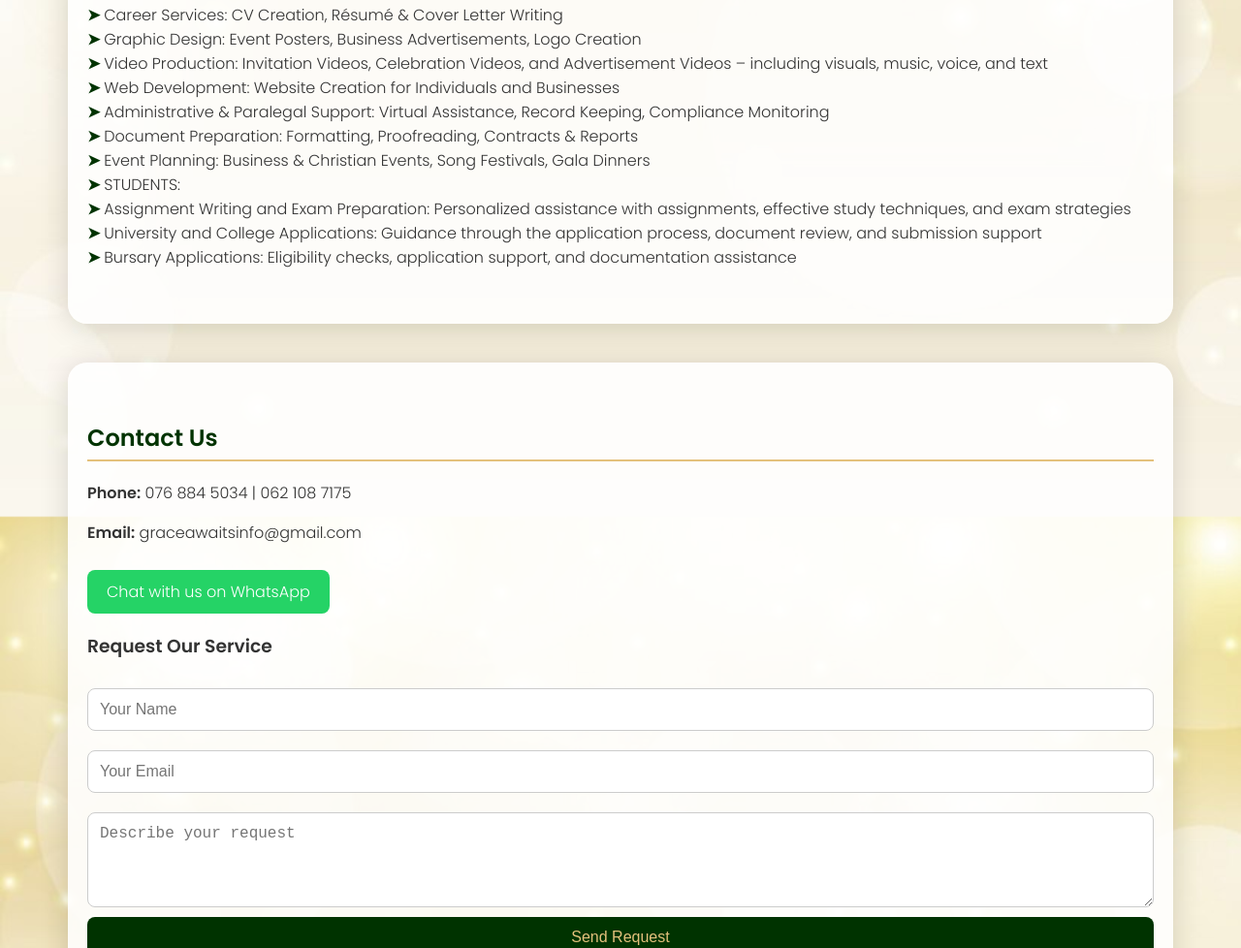
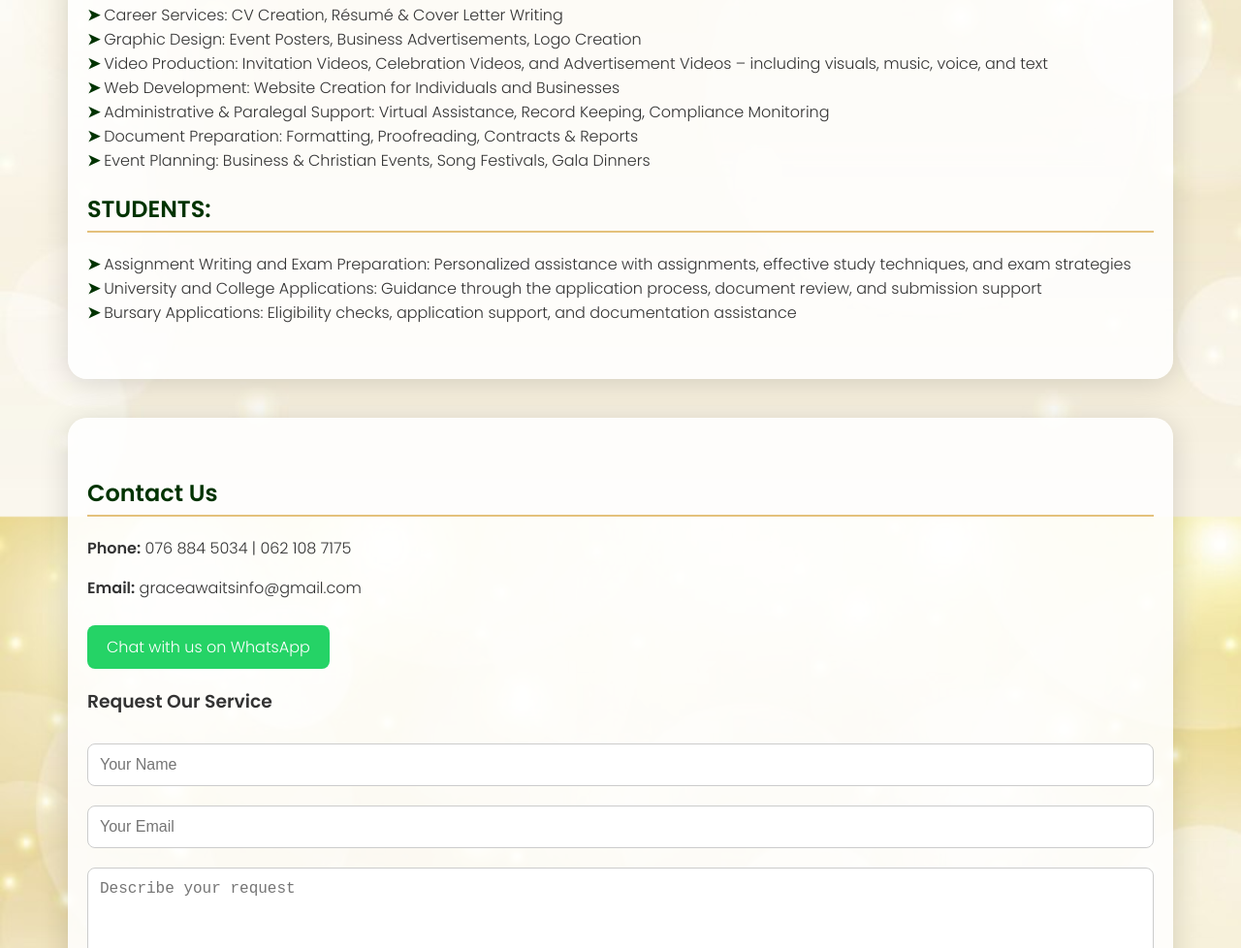
Before and after one commit to GraceAwaits/GraceAwaits, a plain HTML site: page index.html in a window 1280 px wide. Shown: the part 2027-3005 px from the top of the page at 97% size. Drawn offline with Linux system fonts and the light colour scheme.

Commit message:
Update index.html

```diff
--- a/index.html
+++ b/index.html
@@ -180,7 +180,7 @@
       <li>Administrative & Paralegal Support: Virtual Assistance, Record Keeping, Compliance Monitoring</li>
       <li>Document Preparation: Formatting, Proofreading, Contracts & Reports</li>
       <li>Event Planning: Business & Christian Events, Song Festivals, Gala Dinners</li>
-      <li>STUDENTS:</li>
+      <h2>STUDENTS:</h2>
       <li>Assignment Writing and Exam Preparation: Personalized assistance with assignments, effective study techniques, and exam strategies</li>
       <li>University and College Applications: Guidance through the application process, document review, and submission support</li>
       <li>Bursary Applications: Eligibility checks, application support, and documentation assistance</li>
```
